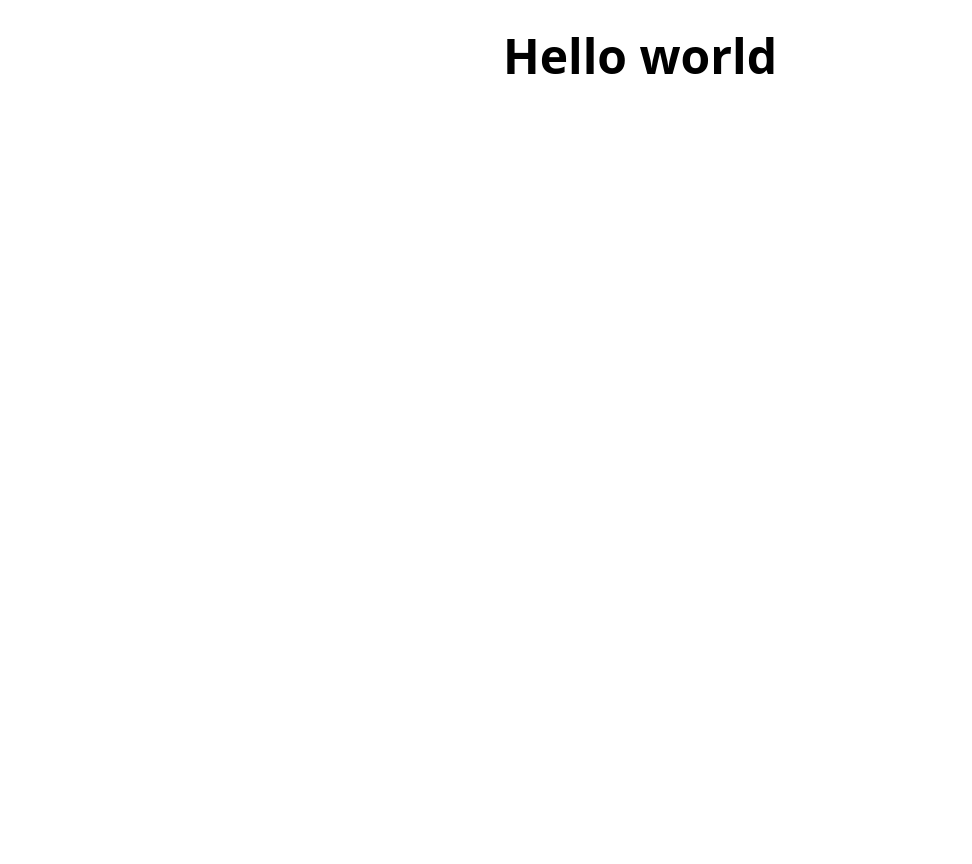
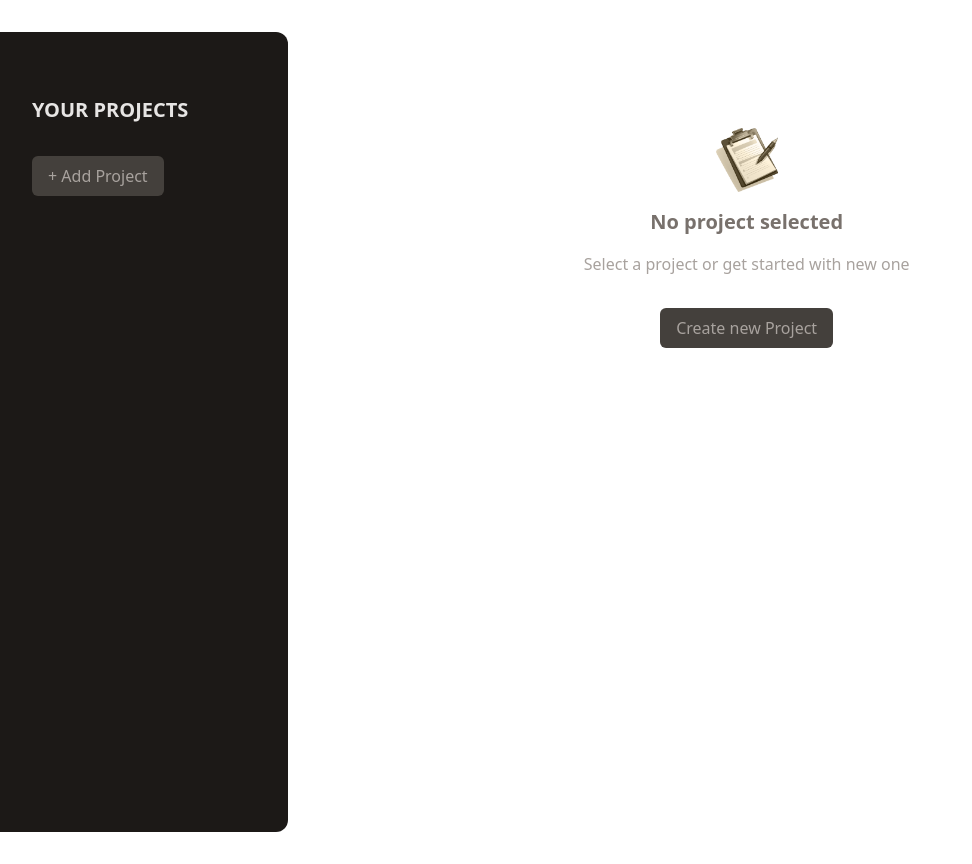
Before and after one commit to arun-r1147/project-manager, a React (Vite) app: page / in a window 1280 px wide. Shown: the whole page, without its empty margins (0-972 px from the left). Before the commit the page ends 800 px from the top, so only its background shows below. Built offline with nearby package versions, Linux system fonts and the light colour scheme.

Commit message:
FIX :: Add condition to show components

```diff
--- a/src/App.tsx
+++ b/src/App.tsx
@@ -1,6 +1,30 @@
-import { FC } from "react";
+import { FC, useState } from "react";
+import { NewProject } from "./components/NewProject.component";
+import { NoProject } from "./components/NoProjects.component";
+import { Sidebar } from "./components/Sidebar.component";
 
 export const App: FC = () => {
-  return <>
-  <h1 className="my-8 text-center text-5xl font-bold">Hello world</h1></>;
+  const [projectsState, setProjectsState] = useState<{
+    selectedProjectId: null | number | undefined;
+    projects: string[];
+  }>({ selectedProjectId: undefined, projects: [] });
+
+  const onClickAddNewProject = () => {
+    setProjectsState((prevState) => {
+      return { ...prevState, selectedProjectId: null, projects: [] };
+    });
+  };
+  let content;
+  if (projectsState.selectedProjectId === null) {
+    content = <NewProject />;
+  } else if (projectsState.selectedProjectId === undefined) {
+    content = <NoProject onClickAddNewProject={onClickAddNewProject} />;
+  }
+
+  return (
+    <main className="h-screen my-8 flex gap-8">
+      <Sidebar onClickAddNewProject={onClickAddNewProject} />
+      {content}
+    </main>
+  );
 };
```
